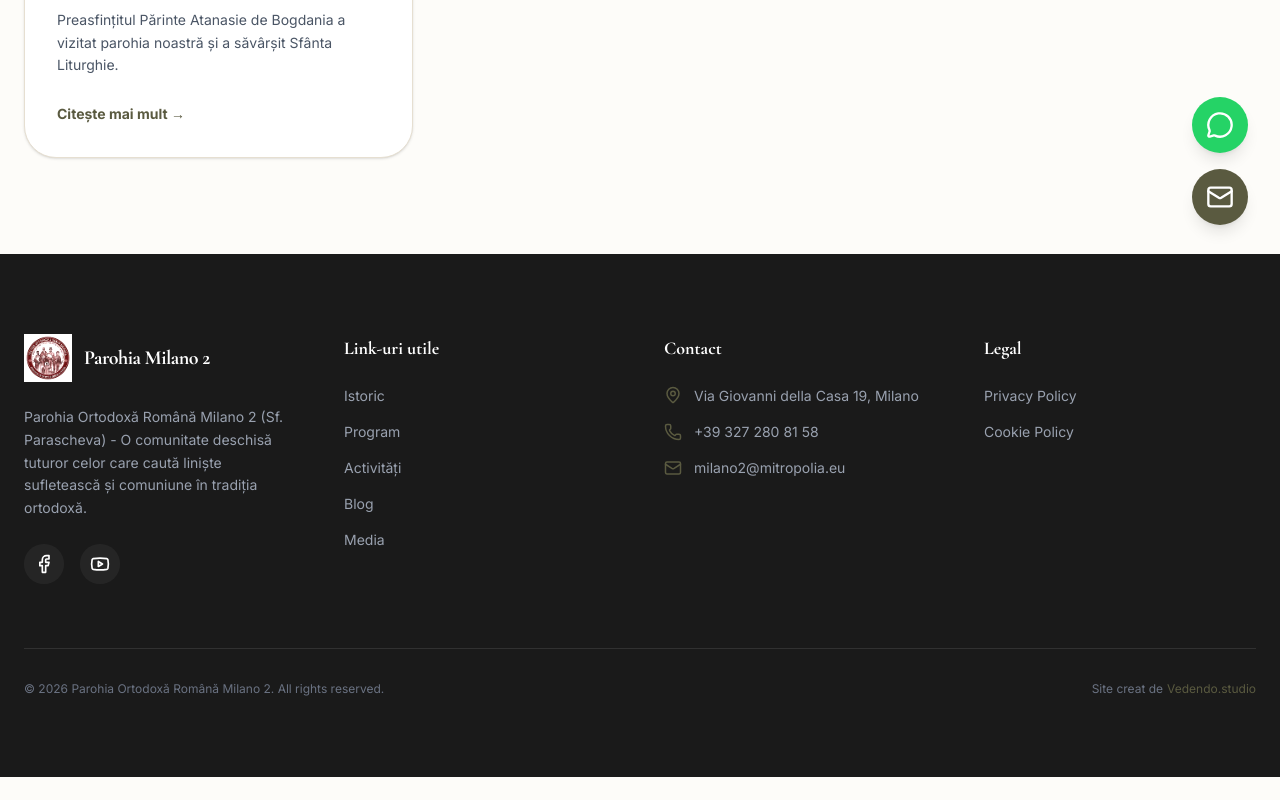
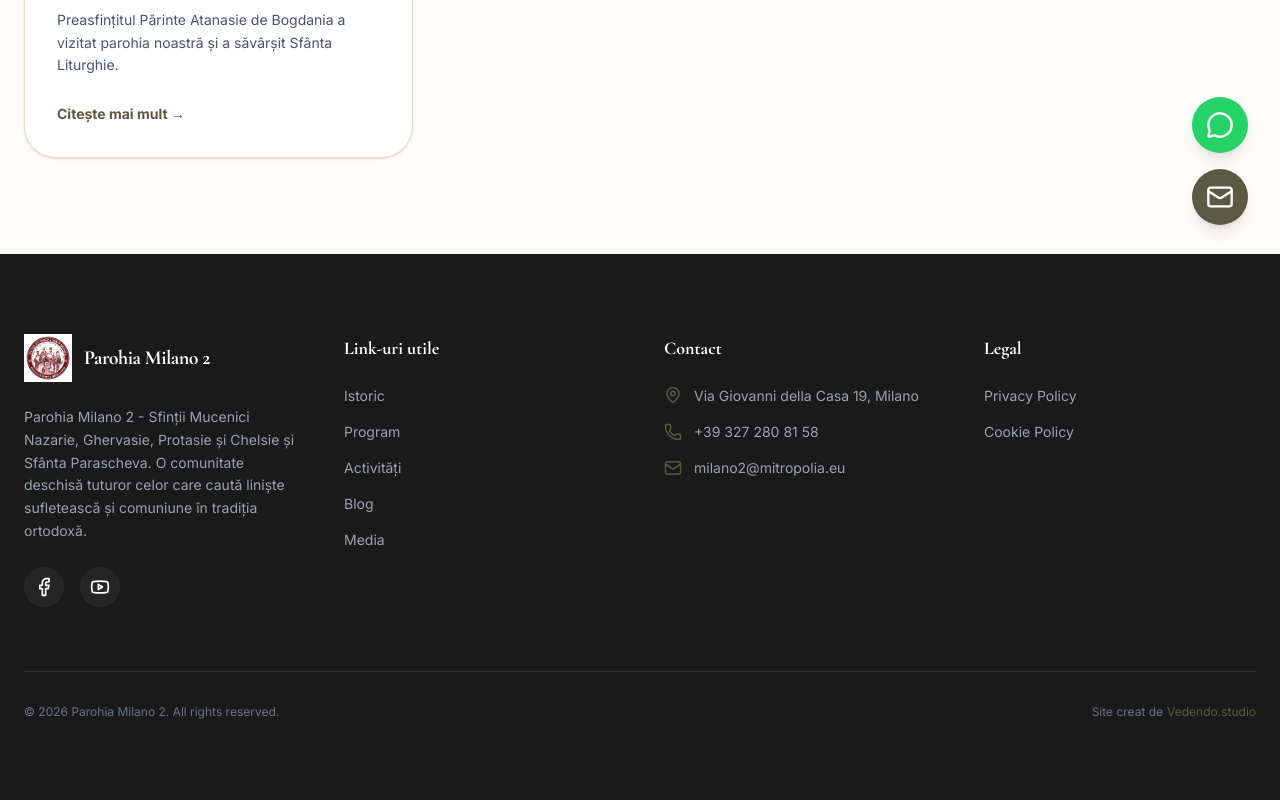
Before and after one commit to IAPItalia/bisericaortodoxamilano2, a Next.js app: page /blog in a window 1280 px wide. Shown: the part 543-1343 px from the top of the page. Before the commit the page ends 1320 px from the top, so only its background shows below. Built offline with nearby package versions, Linux system fonts and the light colour scheme.

Commit message:
Add files via upload

```diff
--- a/app/layout.tsx
+++ b/app/layout.tsx
@@ -16,8 +16,8 @@ const cormorant = Cormorant_Garamond({
 
 export const metadata: Metadata = {
   title: {
-    default: 'Biserica Ortodoxă Română Milano 2 - Parohia Sf. Mc. Nazarie, Ghervasie, Protasie și Chelsie, Sf. Parascheva',
-    template: '%s | Biserica Ortodoxă Română Milano 2',
+    default: 'Parohia Milano 2 - Sfinții Mucenici Nazarie, Ghervasie, Protasie și Chelsie și Sfânta Parascheva',
+    template: '%s | Parohia Milano 2',
   },
   description: 'Site-ul oficial al Parohiei Ortodoxe Române Milano 2. Biserica Românească la Milano: program slujbe, istoric, activități și comunitate ortodoxă în Italia.',
   keywords: [
@@ -48,7 +48,7 @@ export const metadata: Metadata = {
     },
   },
   openGraph: {
-    title: 'Biserica Ortodoxă Română Milano 2',
+    title: 'Parohia Milano 2',
     description: 'Biserica Românească la Milano: program slujbe, istoric, activități și comunitate ortodoxă în Italia.',
     url: 'https://ais-pre-ctsnz7w52ouch5bsonbra6-30414542259.europe-west1.run.app',
     siteName: 'Parohia Milano 2',
@@ -57,7 +57,7 @@ export const metadata: Metadata = {
         url: '/images/history.jpg',
         width: 1200,
         height: 630,
-        alt: 'Biserica Ortodoxă Română Milano 2',
+        alt: 'Parohia Milano 2',
       },
     ],
     locale: 'ro_RO',
@@ -65,7 +65,7 @@ export const metadata: Metadata = {
   },
   twitter: {
     card: 'summary_large_image',
-    title: 'Biserica Ortodoxă Română Milano 2',
+    title: 'Parohia Milano 2',
     description: 'Biserica Românească la Milano: program slujbe, istoric, activități și comunitate ortodoxă în Italia.',
     images: ['/images/history.jpg'],
   },
@@ -85,7 +85,7 @@ export const metadata: Metadata = {
 const jsonLd = {
   '@context': 'https://schema.org',
   '@type': 'PlaceOfWorship',
-  'name': 'Biserica Ortodoxă Română Milano 2 - Parohia Sf. Mc. Nazarie, Ghervasie, Protasie și Chelsie, Sf. Parascheva',
+  'name': 'Parohia Milano 2 - Sfinții Mucenici Nazarie, Ghervasie, Protasie și Chelsie și Sfânta Parascheva',
   'description': 'Parohia Ortodoxă Română Milano 2 - Biserica Românească la Milano.',
   'url': 'https://ais-pre-ctsnz7w52ouch5bsonbra6-30414542259.europe-west1.run.app',
   'logo': 'https://ais-pre-ctsnz7w52ouch5bsonbra6-30414542259.europe-west1.run.app/images/logo.jpeg',
--- a/app/page.tsx
+++ b/app/page.tsx
@@ -33,9 +33,9 @@ export default function Home() {
 
       {/* Comprehensive SEO Hidden Section */}
       <div className="sr-only" aria-hidden="true">
-        <h2>Biserica Românească la Milano - Parohia Ortodoxă Română Milano 2</h2>
+        <h2>Biserica Românească la Milano - Parohia Milano 2</h2>
         <p>
-          Sunteți în căutarea unei biserici românești la Milano? Parohia Ortodoxă Română Milano 2, cu hramul Sfinții Mucenici Nazarie, Ghervasie, Protasie și Chelsie, Sfânta Parascheva, vă așteaptă cu drag.
+          Sunteți în căutarea unei biserici românești la Milano? Parohia Milano 2, cu hramul Sfinții Mucenici Nazarie, Ghervasie, Protasie și Chelsie și Sfânta Parascheva, vă așteaptă cu drag.
           Suntem o comunitate ortodoxă unită în inima Italiei, oferind sprijin spiritual și păstrarea tradițiilor noastre strămoșești.
         </p>
         <p>
--- a/components/Activities.tsx
+++ b/components/Activities.tsx
@@ -31,7 +31,7 @@ function ActivityCarousel({ images, title, index }: { images: string[], title: s
             <div key={i} className="relative flex-[0_0_100%] min-w-0 h-full">
               <Image
                 src={src}
-                alt={`${title} - Biserica Ortodoxă Română Milano 2 - Imagine ${i + 1}`}
+                alt={`${title} - Parohia Milano 2 - Imagine ${i + 1}`}
                 fill
                 className="object-cover"
                 referrerPolicy="no-referrer"
--- a/components/Footer.tsx
+++ b/components/Footer.tsx
@@ -83,7 +83,7 @@ export default function Footer({ lang }: FooterProps) {
         </div>
 
         <div className="pt-8 border-t border-white/10 flex flex-col md:flex-row justify-between items-center gap-4 text-gray-500 text-xs">
-          <p>© {new Date().getFullYear()} Parohia Ortodoxă Română Milano 2. All rights reserved.</p>
+          <p>© {new Date().getFullYear()} Parohia Milano 2. All rights reserved.</p>
 
           {/* Hidden SEO Keywords for search engines */}
           <div className="sr-only">
@@ -96,7 +96,7 @@ export default function Footer({ lang }: FooterProps) {
               <li>comunitate romani milano</li>
               <li>slujbe ortodoxe milano</li>
               <li>preot roman milano</li>
-              <li>parohia sfintii mucenici nazarie milano sfanta parascheva</li>
+              <li>parohia sfintii mucenici nazarie ghervasie protasie si chelsie si sfanta parascheva</li>
             </ul>
           </div>
 
--- a/components/History.tsx
+++ b/components/History.tsx
@@ -30,8 +30,8 @@ export default function History({ lang }: HistoryProps) {
             </span>
             <h2 className="font-serif text-3xl md:text-5xl font-bold mb-8 leading-tight">
               {lang === 'ro'
-                ? 'Biserica Ortodoxă Română Milano 2 - Scurt Istoric'
-                : 'Chiesa Ortodossa Romena Milano 2 - Breve Storia'}
+                ? 'Parohia Milano 2 - Scurt Istoric'
+                : 'Parrocchia Milano 2 - Breve Storia'}
             </h2>
 
             <div className="space-y-6 text-gray-600 leading-relaxed text-lg">
@@ -50,7 +50,7 @@ export default function History({ lang }: HistoryProps) {
           >
             <Image
               src="/images/history.jpg"
-              alt="Biserica Ortodoxă Română Milano 2 - Parohia Sf. Mc. Nazarie, Ghervasie, Protasie și Chelsie, Sf. Parascheva"
+              alt="Parohia Milano 2 - Sfinții Mucenici Nazarie, Ghervasie, Protasie și Chelsie și Sfânta Parascheva"
               fill
               className="object-cover"
               referrerPolicy="no-referrer"
--- a/components/Navbar.tsx
+++ b/components/Navbar.tsx
@@ -43,7 +43,7 @@ export default function Navbar({ lang, setLang }: NavbarProps) {
       <div className={`hidden lg:block bg-[#5A5A40] text-white py-2 px-6 transition-all duration-300 ${scrolled ? 'opacity-0 -translate-y-full h-0' : 'opacity-100 translate-y-0'}`}>
         <div className="max-w-7xl mx-auto flex justify-center items-center">
           <p className="text-[10px] uppercase tracking-[0.25em] font-medium text-center">
-            PAROHIA MILANO 2, Sfinții Mc. Nazarie, Ghervasie, Protasie și Chelsie, Sf. Parascheva (14 oct)
+            PAROHIA MILANO 2, Sfinții Mucenici Nazarie, Ghervasie, Protasie și Chelsie și Sfânta Parascheva
           </p>
         </div>
       </div>
@@ -68,11 +68,6 @@ export default function Navbar({ lang, setLang }: NavbarProps) {
               <span className={`font-serif leading-tight font-bold tracking-tight transition-colors duration-300 ${scrolled ? 'text-[#2c2c2c] text-lg' : 'text-white text-xl'}`}>
                 Parohia Milano 2
               </span>
-              {!scrolled && (
-                <span className="text-[10px] text-white/70 uppercase tracking-widest font-medium hidden md:block">
-                  Parohia Ortodoxă Română
-                </span>
-              )}
             </div>
           </Link>
 
@@ -152,7 +147,7 @@ export default function Navbar({ lang, setLang }: NavbarProps) {
                 </div>
                 <div>
                   <p className="text-[10px] uppercase tracking-widest font-bold text-[#5A5A40] mb-1">Parohia Milano 2</p>
-                  <p className="text-[9px] text-gray-500 uppercase leading-tight">Sfinții Mc. Nazarie, Ghervasie, Protasie și Chelsie, Sf. Parascheva</p>
+                  <p className="text-[9px] text-gray-500 uppercase leading-tight">Sfinții Mucenici Nazarie, Ghervasie, Protasie și Chelsie și Sfânta Parascheva</p>
                 </div>
               </div>
               {navItems.map((item) => (
--- a/components/Program.tsx
+++ b/components/Program.tsx
@@ -19,7 +19,7 @@ export default function Program({ lang }: ProgramProps) {
         <div className="text-center mb-16">
           <span className="text-[#5A5A40] font-serif italic text-lg mb-2 block">{data.title}</span>
           <h2 className="font-serif text-3xl md:text-5xl font-bold mb-6">
-            <span className="sr-only">Program Slujbe Biserica Ortodoxă Română Milano 2 - </span>
+            <span className="sr-only">Program Slujbe Parohia Milano 2 - </span>
             {data.title}
           </h2>
           <p className="text-gray-600 max-w-2xl mx-auto leading-relaxed">
@@ -37,7 +37,7 @@ export default function Program({ lang }: ProgramProps) {
             <div className="relative aspect-[3/4] md:aspect-video rounded-2xl overflow-hidden">
               <Image
                 src={data.image}
-                alt={`${data.title} - Biserica Ortodoxă Română Milano 2 - Program Slujbe`}
+                alt={`${data.title} - Parohia Milano 2 - Program Slujbe`}
                 fill
                 className="object-contain"
                 referrerPolicy="no-referrer"
--- a/components/Projects.tsx
+++ b/components/Projects.tsx
@@ -26,7 +26,7 @@ export default function Projects({ lang }: ProjectsProps) {
           >
             <Image
               src={data.image}
-              alt={`${data.title} - Biserica Ortodoxă Română Milano 2`}
+              alt={`${data.title} - Parohia Milano 2`}
               fill
               className="object-cover"
               referrerPolicy="no-referrer"
@@ -46,7 +46,7 @@ export default function Projects({ lang }: ProjectsProps) {
           >
             <span className="text-[#5A5A40] font-serif italic text-lg mb-2 block">{t.future}</span>
             <h2 className="font-serif text-3xl md:text-5xl font-bold mb-8 leading-tight">
-              <span className="sr-only">Donații și Contribuții Biserica Românească Milano - </span>
+              <span className="sr-only">Donații și Contribuții Parohia Milano 2 - </span>
               {data.title}
             </h2>
             <p className="text-gray-600 leading-relaxed mb-6 text-lg">
--- a/components/Slider.tsx
+++ b/components/Slider.tsx
@@ -34,7 +34,7 @@ export default function Slider() {
           <div className="relative flex-[0_0_100%] min-w-0 h-full" key={index}>
             <Image
               src={src}
-              alt={`Biserica Ortodoxă Română Milano 2 - Imagine Slider ${index + 1}`}
+              alt={`Parohia Milano 2 - Imagine Slider ${index + 1}`}
               fill
               className="object-cover brightness-50"
               priority={index === 0}
--- a/lib/data.ts
+++ b/lib/data.ts
@@ -1,7 +1,7 @@
 export const contactData = {
   name: {
-    ro: "Biserica Ortodoxă Română Milano 2 - Parohia Sf. Mc. Nazarie, Ghervasie, Protasie și Chelsie, Sf. Parascheva",
-    it: "Chiesa Ortodossa Romena Milano 2 - Parrocchia Ss. Nazario, Gervasio, Protasio e Celsio, S. Parascheva"
+    ro: "Parohia Milano 2 - Sfinții Mucenici Nazarie, Ghervasie, Protasie și Chelsie și Sfânta Parascheva",
+    it: "Parrocchia Milano 2 - Santi Martiri Nazario, Gervasio, Protasio e Celso e Santa Parascheva"
   },
   address: "Via Giovanni della Casa 19, Milano",
   email: "milano2@mitropolia.eu",
@@ -19,14 +19,14 @@ export const contactData = {
 
 export const historyData = {
   ro: [
-    "Parohia „Sfinții Mucenici Nazarie, Ghervasie, Protasie și Chelsie, Sfânta Parascheva” din Milano a fost înființată în anul 2018 de către Preasfințitul Părinte Episcop Siluan al Episcopiei Ortodoxe Române a Italiei, fiind numit ca preot paroh părintele Ionuț Radu. Prima Sfântă Liturghie s-a săvârșit duminică, 15 aprilie 2018, în biserica intitulată San Filippo e Giacomo din Milano.",
+    "Parohia „Sfinții Mucenici Nazarie, Ghervasie, Protasie și Chelsie și Sfânta Parascheva” din Milano a fost înființată în anul 2018 de către Preasfințitul Părinte Episcop Siluan al Episcopiei Ortodoxe Române a Italiei, fiind numit ca preot paroh părintele Ionuț Radu. Prima Sfântă Liturghie s-a săvârșit duminică, 15 aprilie 2018, în biserica intitulată San Filippo e Giacomo din Milano.",
     "Biserica Ortodoxă Română din Milano reprezintă un pilon spiritual și cultural esențial pentru românii din Italia. Parohia noastră, Milano 2, oferă un spațiu de rugăciune și comuniune, păstrând vie flacăra credinței ortodoxe și a identității naționale în diaspora.",
-    "Luni, 24 iunie 2024, Preasfințitul Părinte Atanasie de Bogdania, Arhiereul-vicar al Episcopiei Ortodoxe Române a Italiei a săvârșit Dumnezeiasca Liturghie la Parohia „Sfinții Mc. Nazarie, Ghervasie, Protasie și Chelsie, Sf. Parascheva” din localitatea Milano (Protopopiatul Lombardia I), încredințată, spre păstorire, PC Părinte Protopop Ștefan Cătălin Andronache."
+    "Luni, 24 iunie 2024, Preasfințitul Părinte Atanasie de Bogdania, Arhiereul-vicar al Episcopiei Ortodoxe Române a Italiei a săvârșit Dumnezeiasca Liturghie la Parohia „Sfinții Mucenici Nazarie, Ghervasie, Protasie și Chelsie și Sfânta Parascheva” din localitatea Milano (Protopopiatul Lombardia I), încredințată, spre păstorire, PC Părinte Protopop Ștefan Cătălin Andronache."
   ],
   it: [
-    "La Parrocchia 'Santi Martiri Nazario, Gervasio, Protasio e Celso, Santa Parascheva' di Milano è stata fondata nel 2018 da Sua Eccellenza il Vescovo Siluan della Diocesi Ortodossa Romena d'Italia, con la nomina di padre Ionuț Radu come parroco. La prima Divina Liturgia è stata celebrata domenica 15 aprile 2018, nella chiesa di San Filippo e Giacomo a Milano.",
+    "La Parrocchia 'Santi Martiri Nazario, Gervasio, Protasio e Celso e Santa Parascheva' di Milano è stata fondata nel 2018 da Sua Eccellenza il Vescovo Siluan della Diocesi Ortodossa Romena d'Italia, con la nomina di padre Ionuț Radu come parroco. La prima Divina Liturgia è stata celebrata domenica 15 aprile 2018, nella chiesa di San Filippo e Giacomo a Milano.",
     "La Chiesa Ortodossa Romena di Milano rappresenta un pilastro spirituale e culturale essenziale per i romeni in Italia. La nostra parrocchia, Milano 2, offre uno spazio di preghiera e comunione, mantenendo viva la fiamma della fede ortodossa e dell'identità nazionale nella diaspora.",
-    "Lunedì 24 giugno 2024, Sua Eccellenza Atanasie di Bogdania, Vescovo Vicario della Diocesi Ortodossa Romena d'Italia, ha celebrato la Divina Liturgia presso la Parrocchia 'Santi Martiri Nazario, Gervasio, Protasio e Celso, Santa Parascheva' di Milano (Protopopiatul Lombardia I), affidata alla cura pastorale di PC Padre Protopapa Ștefan Cătălin Andronache."
+    "Lunedì 24 giugno 2024, Sua Eccellenza Atanasie di Bogdania, Vescovo Vicario della Diocesi Ortodossa Romena d'Italia, ha celebrato la Divina Liturgia presso la Parrocchia 'Santi Martiri Nazario, Gervasio, Protasio e Celso e Santa Parascheva' di Milano (Protopopiatul Lombardia I), affidata alla cura pastorale di PC Padre Protopapa Ștefan Cătălin Andronache."
   ]
 };
 
--- a/lib/translations.ts
+++ b/lib/translations.ts
@@ -20,7 +20,7 @@ export const translations = {
     future: "Viitorul nostru",
     parishLife: "Viața Parohiei Ortodoxe",
     activitiesTitle: "Biserica Românească Milano - Activități",
-    footerDesc: "Parohia Ortodoxă Română Milano 2 (Sf. Parascheva) - O comunitate deschisă tuturor celor care caută liniște sufletească și comuniune în tradiția ortodoxă.",
+    footerDesc: "Parohia Milano 2 - Sfinții Mucenici Nazarie, Ghervasie, Protasie și Chelsie și Sfânta Parascheva. O comunitate deschisă tuturor celor care caută liniște sufletească și comuniune în tradiția ortodoxă.",
     usefulLinks: "Link-uri utile",
     supportProject: "Susține Proiectul",
     allRightsReserved: "Toate drepturile rezervate.",
@@ -57,7 +57,7 @@ export const translations = {
     future: "Il nostro futuro",
     parishLife: "Vita della Parrocchia Ortodossa",
     activitiesTitle: "Chiesa Romena Milano - Attività",
-    footerDesc: "Chiesa Ortodossa Romena Milano 2 - Una comunità aperta a tutti coloro che cercano pace interiore e comunione nella tradizione ortodossa.",
+    footerDesc: "Parrocchia Milano 2 - Santi Martiri Nazario, Gervasio, Protasio e Celso e Santa Parascheva. Una comunità aperta a tutti coloro che cercano pace interiore e comunione nella tradizione ortodossa.",
     usefulLinks: "Link Utili",
     supportProject: "Sostieni il Progetto",
     allRightsReserved: "Tutti i diritti riservati.",
--- a/metadata.json
+++ b/metadata.json
@@ -1,5 +1,5 @@
 {
-  "name": "Biserica Ortodoxă Română Milano 2 - Parohia Sf. Mc. Nazarie, Ghervasie, Protasie și Chelsie, Sf. Parascheva",
+  "name": "Parohia Milano 2 - Sfinții Mucenici Nazarie, Ghervasie, Protasie și Chelsie și Sfânta Parascheva",
   "description": "Site-ul oficial al Parohiei Ortodoxe Române Milano 2. Biserica Românească la Milano: program slujbe, istoric, activități și comunitate ortodoxă în Italia.",
   "requestFramePermissions": []
 }
```
